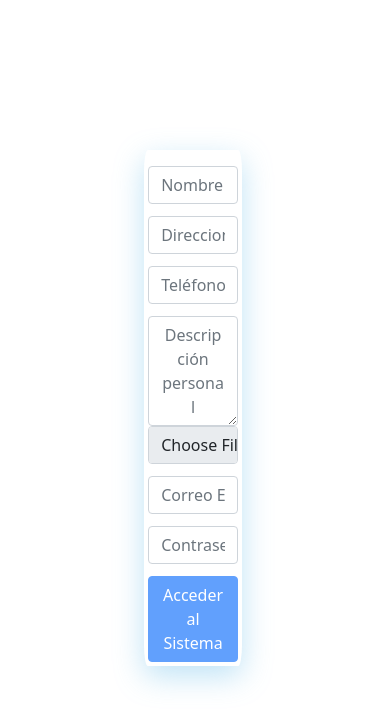
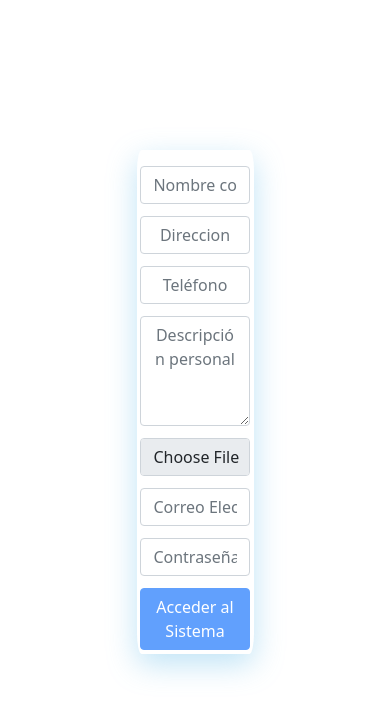
Before and after one commit to ManuelAmoresGonzalez/proyectoIIIdiseno, an Angular app: page /registro in a window 390 px wide. Shown: the top 728 px of the page. Built offline with nearby package versions, Linux system fonts and the light colour scheme.

Commit message:
Conexion loggin

```diff
--- /dev/null
+++ b/src/app/Services/service-loggin.service.ts
@@ -0,0 +1,18 @@
+import { Injectable } from '@angular/core';
+import { HttpClient } from '@angular/common/http';
+import { Observable } from 'rxjs';
+
+@Injectable({
+  providedIn: 'root'
+})
+export class ServiceLogginService {
+
+
+  readonly APIUrl= "http://localhost:3000/";
+
+  constructor(private http:HttpClient) { }
+
+  getDepList(user: any):Observable<any[]>{
+    return this.http.get<any>(this.APIUrl+`user/login/?user=${user.user}&password=${user.password}`);
+  }
+}
--- a/src/app/login/login.component.css
+++ b/src/app/login/login.component.css
@@ -17,3 +17,10 @@ h6{
     text-align: center;
     margin-top: 12px;
 }
+
+@media (max-width: 800px) {
+    .container{
+        width: 30%;
+        margin-left: 35%;
+    }
+  }
--- a/src/app/login/login.component.ts
+++ b/src/app/login/login.component.ts
@@ -1,6 +1,7 @@
 import { Component, OnInit, ViewChild } from '@angular/core';
 import { NgForm } from '@angular/forms';
 import { Router } from '@angular/router';
+import { ServiceLogginService } from '../Services/service-loggin.service';
 import Swal from 'sweetalert2'
 
 @Component({
@@ -13,15 +14,18 @@ export class LoginComponent implements OnInit {
   @ViewChild('miFormulario') miFormulario !: NgForm;
 
 
-  constructor(public router: Router) { }
+  constructor(public router: Router, private service: ServiceLogginService) { }
 
   ngOnInit(): void {
   }
 
   guardar(){
+    this.service.getDepList(this.miFormulario.value).subscribe(res=>{
+      console.log(res);
+    })
     console.log(this.miFormulario.value.user);
     console.log(this.miFormulario.value.password);
-    if(this.miFormulario.value.user == "Hola" && this.miFormulario.value.password == "hola"){
+    /*if(this.miFormulario.value.user == "Hola" && this.miFormulario.value.password == "hola"){
       this.router.navigate(['vistaservicio']);
     }else{
       Swal.fire({
@@ -29,6 +33,6 @@ export class LoginComponent implements OnInit {
         title: 'Oops...',
         text: 'Tus credenciales son incorrectas'
       })
-    }
+    }    */
   }
 }
--- a/src/app/registro/registro.component.css
+++ b/src/app/registro/registro.component.css
@@ -17,3 +17,11 @@ h6{
     text-align: center;
     margin-top: 12px;
 }
+
+
+@media (max-width: 800px) {
+    .container{
+        width: 30%;
+        margin-left: 35%;
+    }
+  }
--- a/src/app/registro/registro.component.html
+++ b/src/app/registro/registro.component.html
@@ -4,9 +4,9 @@
         <input  type="text" class="form-control block" ngModel  name="direction" placeholder="Direccion" required>
         <input  type="text" class="form-control block" ngModel  name="phone" placeholder="Teléfono" required>
         <textarea class="form-control block" ngModel name="description" rows="4" placeholder="Descripción personal" required></textarea>
-        <input class="form-control" type="file" id="formFile">
+        <input class="form-control" style= "margin-top: 12px " type="file" id="formFile">
         <input type="email" class="form-control block" ngModel name="correo" placeholder="Correo Electrónico" required>
         <input type="text" class="form-control block" ngModel name="password" placeholder="Contraseña" required>
-        <button type="submit" [disabled]="miFormulario.invalid" class="btn btn-primary  block"> Acceder al Sistema </button>
+        <button type="submit" [disabled]="miFormulario.invalid" [routerLink] = "['/login']"class="btn btn-primary  block"> Acceder al Sistema </button>
     </form>
 </div>
```
Also changed, not shown: 1 other file (tests, documents, lock files or other folders).
